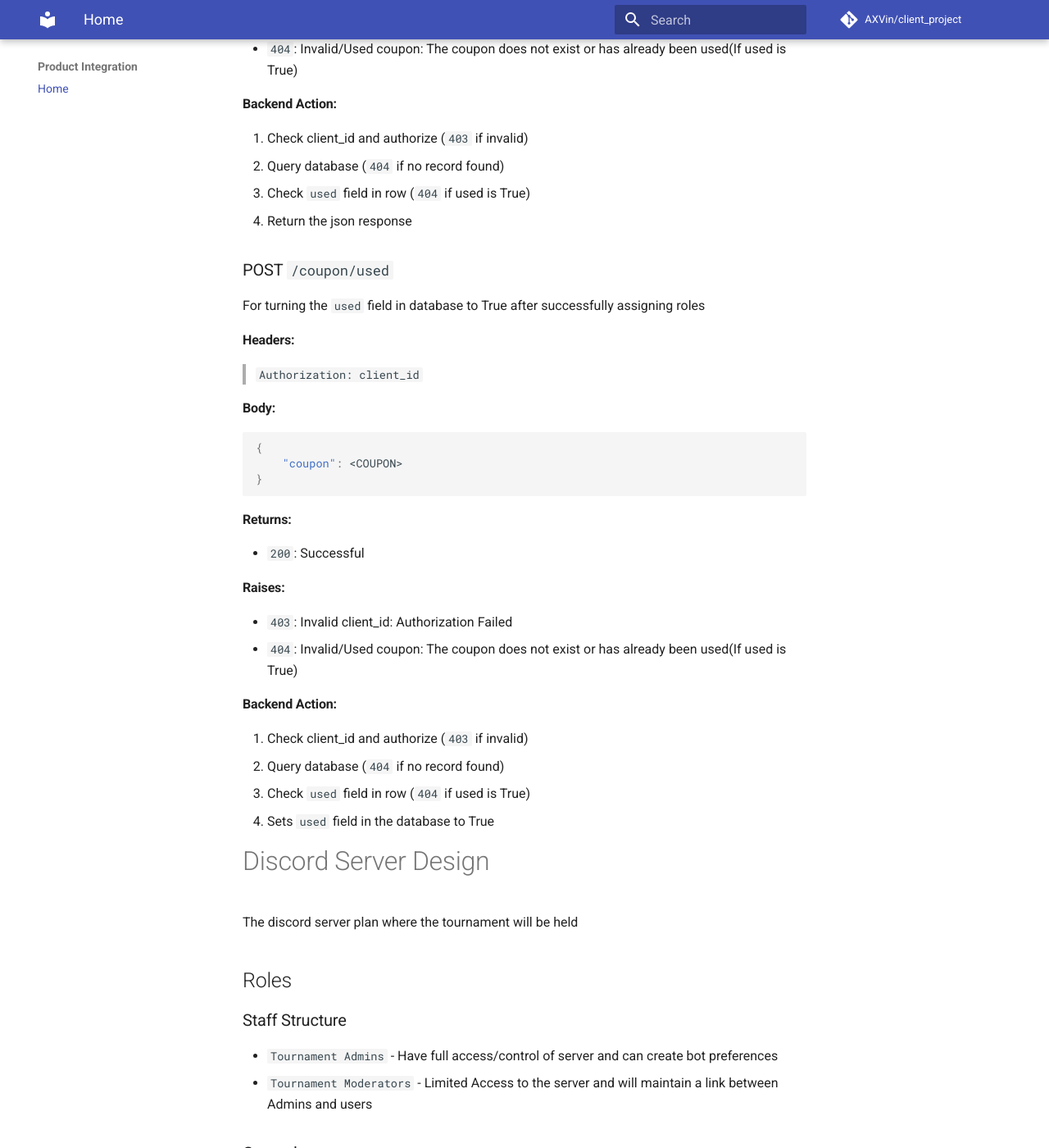
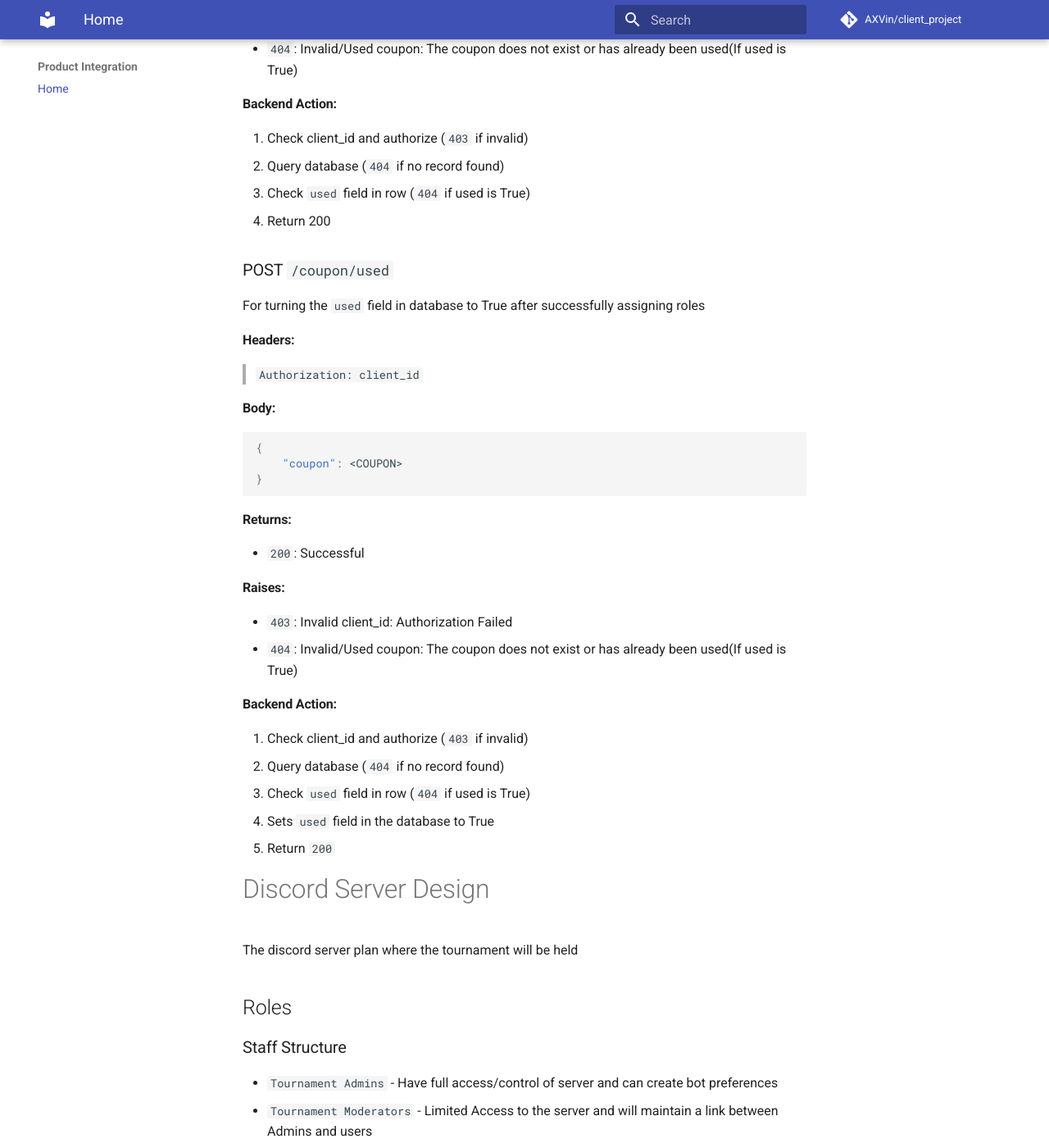
Before and after one commit to AXVin/client_project, an MkDocs documentation site: the page built from docs/index.md, in a window 1280 px wide and 1400 px high, scrolled down 1544 px. Shown: the whole window at 82% size. Built offline with MkDocs 1.6.1 and Material for MkDocs 9.7.7, drawn with Linux system fonts in a browser that asks for light colours; comment, search, counter and statistics services are not loaded.

Commit message:
Adds stuff for gh-pages

```diff
--- a/docs/index.md
+++ b/docs/index.md
@@ -49,7 +49,7 @@ For verification of the user-inputted coupon
 1. Check client_id and authorize (`403` if invalid)
 2. Query database (`404` if no record found)
 3. Check `used` field in row (`404` if used is True)
-4. Return the json response
+4. Return 200
 
 
 ### POST `/coupon/used`
@@ -77,7 +77,7 @@ For turning the `used` field in database to True after successfully assigning ro
 2. Query database (`404` if no record found)
 3. Check `used` field in row (`404` if used is True)
 4. Sets `used` field in the database to True
-
+5. Return `200`
 
 # Discord Server Design
 The discord server plan where the tournament will be held
```
Also changed, not shown: site/index.html, site/search/search_index.json, 1 other file.
